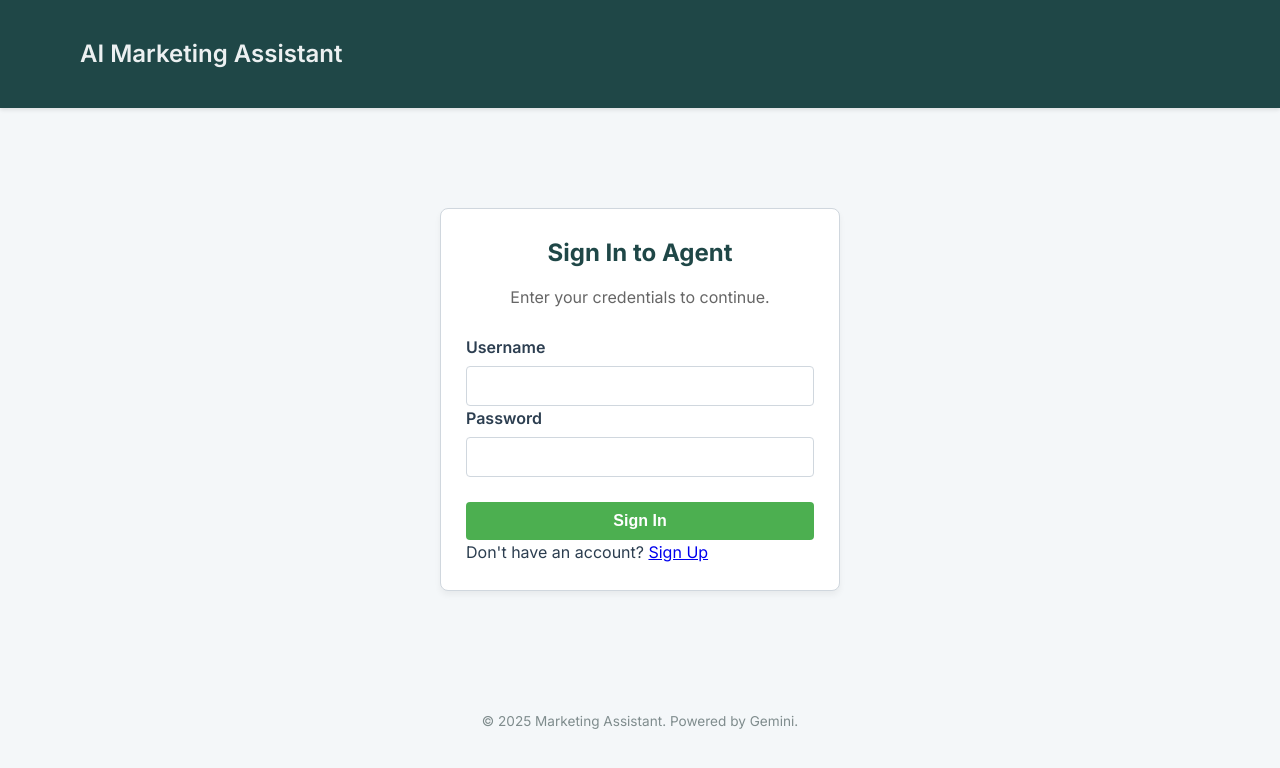
After one commit to sa10ma/Marketing-Assistant---AI-Genesis-Hackathon, a FastAPI app: template templates/login.html in a window 1280 px wide. The commit adds this page. Shown: the top 768 px of the page. Run offline with FastAPI, Linux system fonts and the light colour scheme; the template is opened without the code that fills it, so the values that code supplies are empty.

Commit message:
added login frontend and functionalities - tied to sign up and main.py correctly

```diff
--- a/app/main.py
+++ b/app/main.py
@@ -8,7 +8,7 @@ from sqlmodel.ext.asyncio.session import AsyncSession # Used for type hinting th
 
 # Import functions and models from the new database structure
 from app.database.db import create_db_and_tables, get_session
-from app.database.db_schema import User # Only need User here for signup logic
+from app.database.db_schema import User # Only need User here for login/signup logic
 
 # --- 1. FastAPI App Initialization ---
 
@@ -38,7 +38,10 @@ templates = Jinja2Templates(directory="templates")
 @app.get("/", response_class=RedirectResponse, name="home")
 async def home_redirect():
     """Redirects the root path to the sign-up page."""
-    return RedirectResponse(url="/signup", status_code=status.HTTP_302_FOUND)
+    # We now redirect to the login page as it's the main entry point
+    return RedirectResponse(url="/login", status_code=status.HTTP_302_FOUND)
+
+# --- SIGNUP ROUTES ---
 
 @app.get("/signup", response_class=HTMLResponse, name="show_signup_form")
 async def show_signup_form(request: Request):
@@ -51,7 +54,6 @@ async def show_signup_form(request: Request):
 
 @app.post("/signup", name="handle_signup")
 async def handle_signup(
-    # Correct dependency injection: type hint first, then Depends() in Annotated
     session: Annotated[AsyncSession, Depends(get_session)],
     username: Annotated[str, Form()],
     password: Annotated[str, Form()],
@@ -83,6 +85,52 @@ async def handle_signup(
         return HTMLResponse(content="An unexpected error occurred during registration.", status_code=status.HTTP_500_INTERNAL_SERVER_ERROR)
 
 
+# --- LOGIN ROUTES ---
+
+@app.get("/login", response_class=HTMLResponse, name="show_login_form")
+async def show_login_form(request: Request):
+    """Renders the login form page."""
+    # Passing 'error=None' initially so the template renders correctly
+    return templates.TemplateResponse(
+        request=request,
+        name="login.html",
+        context={"request": request, "error": None}
+    )
+
+
+@app.post("/login", name="handle_login")
+async def handle_login(
+    request: Request, # Need Request here to re-render the template on failure
+    session: Annotated[AsyncSession, Depends(get_session)],
+    username: Annotated[str, Form()],
+    password: Annotated[str, Form()],
+):
+    """
+    Handles login form submission, checks credentials, and redirects on success.
+    """
+
+    # Check if a user exists with BOTH the matching username AND password
+    # NOTE: In a production application, you MUST hash and salt passwords (e.g., using passlib)
+    result = await session.exec(
+        select(User).where(User.username == username, User.password == password)
+    )
+    user = result.first()
+
+    if user:
+        # Successful login
+        # TODO: Implement session management (e.g., set a cookie) here
+        return RedirectResponse(url="/agent", status_code=status.HTTP_302_FOUND)
+    else:
+        # Failed login, re-render the login page with an error message
+        error_message = "Invalid username or password. Please try again."
+        return templates.TemplateResponse(
+            request=request,
+            name="login.html",
+            context={"request": request, "error": error_message},
+            status_code=status.HTTP_401_UNAUTHORIZED # 401 status for unauthorized access attempt
+        )
+
+
 # --- 5. Success Placeholder Route ---
 
 @app.get("/agent", response_class=HTMLResponse)
--- /dev/null
+++ b/templates/login.html
@@ -0,0 +1,55 @@
+{% extends "base.html" %}
+
+{% block title %}Login{% endblock %}
+
+{% block content %}
+<div class="card" style="max-width: 400px; margin: 60px auto;">
+        <h2 style="text-align: center;">
+            Sign In to Agent
+        </h2>
+        <p style="margin-bottom: 25px; text-align: center; color: #666;">
+            Enter your credentials to continue.
+        </p>
+
+        <!-- Error Message Display -->
+        {% if error %}
+        <div class="p-3 mb-4 text-sm text-red-700 bg-red-100 rounded-lg center-text" role="alert">
+            {{ error }}
+        </div>
+        {% endif %}
+
+        <form action="{{ url_for('handle_login') }}" method="POST" class="space-y-6">
+            <div>
+                <label for="username" class="block text-sm font-medium text-gray-700">Username</label>
+                <div class="mt-1">
+                    <input id="username" name="username" type="text" autocomplete="username" required
+                        class="appearance-none block w-full px-4 py-3 border border-gray-300 rounded-lg shadow-sm placeholder-gray-400 focus:outline-none focus:ring-indigo-500 focus:border-indigo-500 sm:text-sm transition duration-150 ease-in-out">
+                </div>
+            </div>
+
+            <div>
+                <label for="password" class="block text-sm font-medium text-gray-700">Password</label>
+                <div class="mt-1">
+                    <input id="password" name="password" type="password" autocomplete="current-password" required
+                        class="appearance-none block w-full px-4 py-3 border border-gray-300 rounded-lg shadow-sm placeholder-gray-400 focus:outline-none focus:ring-indigo-500 focus:border-indigo-500 sm:text-sm transition duration-150 ease-in-out">
+                </div>
+            </div>
+
+            <div>
+                <button type="submit" class="btn btn-primary" style="margin-top: 25px; width: 100%;">
+                    Sign In
+                </button>
+            </div>
+        </form>
+
+        <div class="mt-6 text-center">
+            <p class="text-sm text-gray-600">
+                Don't have an account?
+                <a href="{{ url_for('show_signup_form') }}" class="font-medium text-indigo-600 hover:text-indigo-500">
+                    Sign Up
+                </a>
+            </p>
+        </div>
+
+</div>
+{% endblock %}
```
Also changed, not shown: templates/signup.html (+9 -0 lines).
